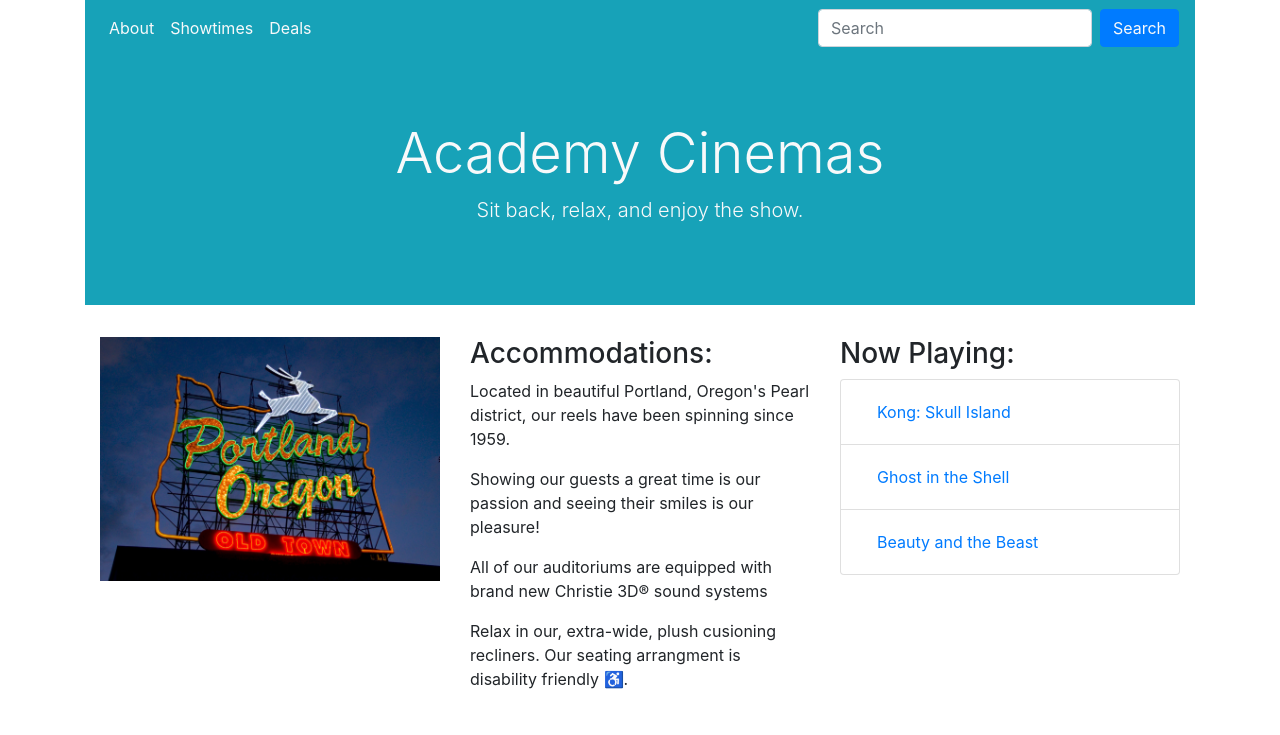
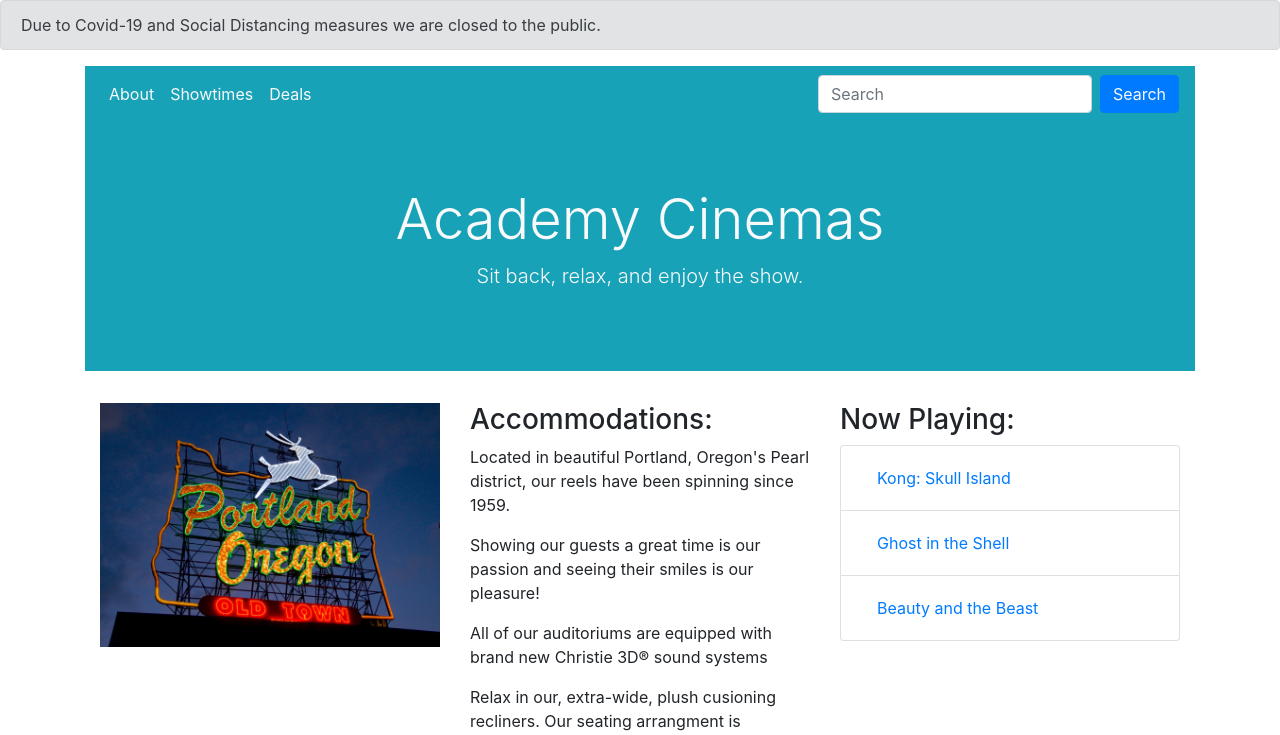
Before and after one commit to Hungrygormagon/HTMLandCSSprojects, a plain HTML site: page bootstrap4_prject/academy_cinemas.html in a window 1280 px wide. Shown: the top 735 px of the page. Drawn offline with nearby package versions, Linux system fonts and the light colour scheme.

Commit message:
Add alert for Covid-19

```diff
--- a/bootstrap4_prject/academy_cinemas.html
+++ b/bootstrap4_prject/academy_cinemas.html
@@ -16,6 +16,9 @@
     <script src="https://cdnjs.cloudflare.com/ajax/libs/popper.js/1.14.3/umd/popper.min.js" integrity="sha384-ZMP7rVo3mIykV+2+9J3UJ46jBk0WLaUAdn689aCwoqbBJiSnjAK/l8WvCWPIPm49" crossorigin="anonymous"></script>
     <script src="https://stackpath.bootstrapcdn.com/bootstrap/4.1.3/js/bootstrap.min.js" integrity="sha384-ChfqqxuZUCnJSK3+MXmPNIyE6ZbWh2IMqE241rYiqJxyMiZ6OW/JmZQ5stwEULTy" crossorigin="anonymous"></script>
   <body>
+    <div class="alert alert-secondary" role="alert">
+      Due to Covid-19 and Social Distancing measures we are closed to the public.
+    </div>
     <div class="container">
         <nav class="navbar navbar-expand-lg navbar-light bg-info">
 
```
